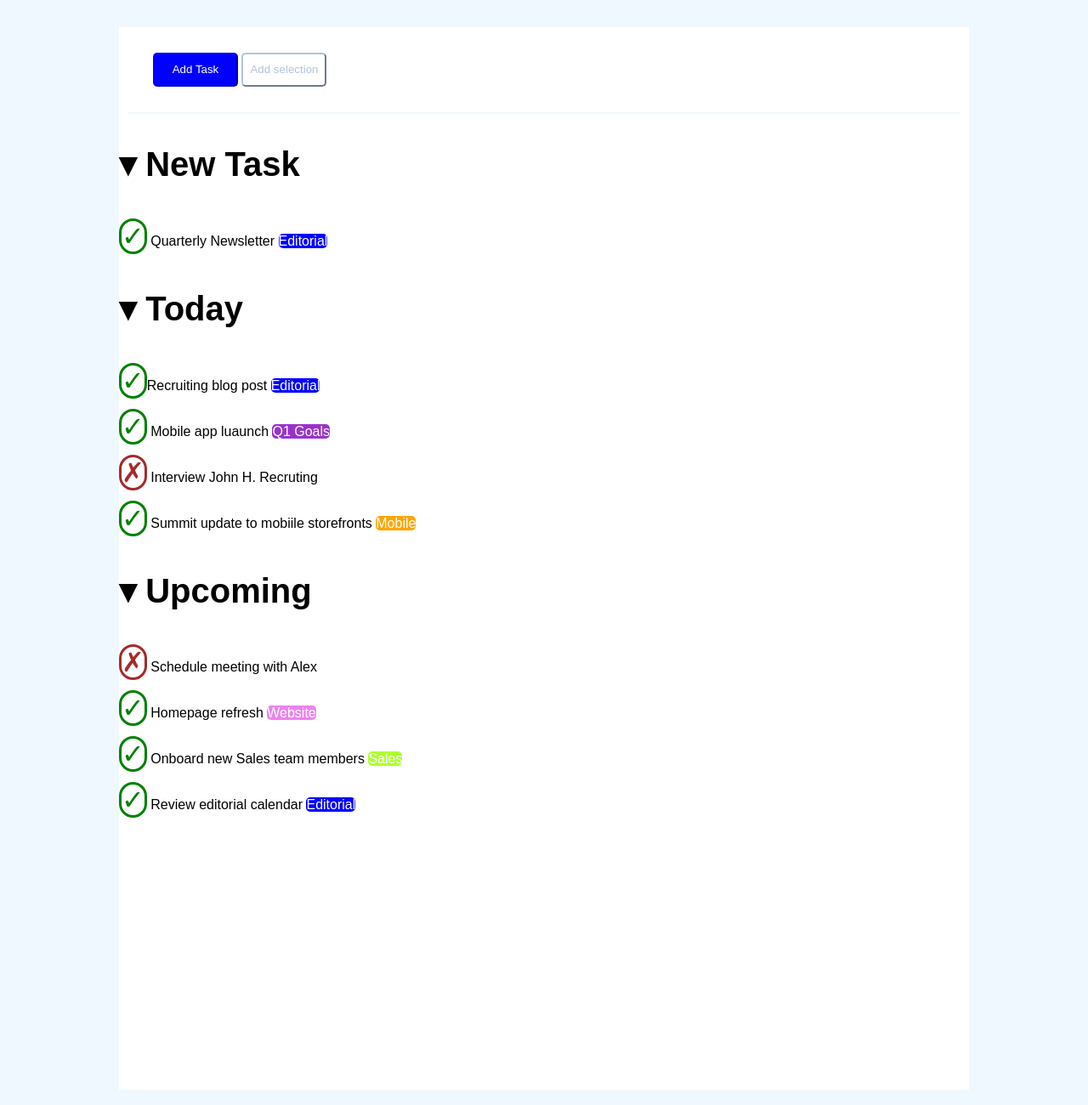
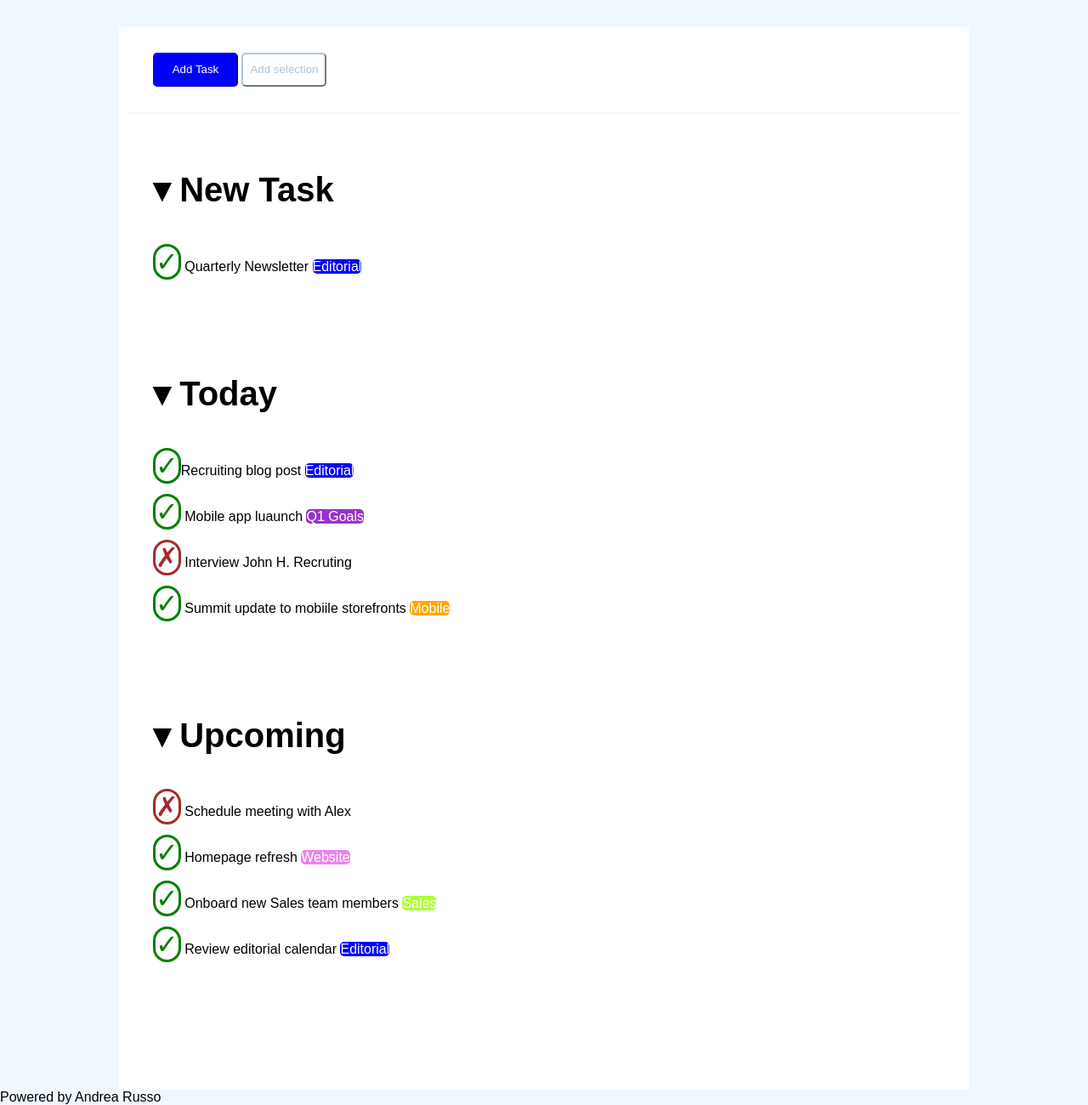
Before and after one commit to Andrearusso94/html-css-toboolist, a plain HTML site: page index.html in a window 1280 px wide. Shown: the part 107-1407 px from the top of the page at 85% size. Drawn offline with Linux system fonts and the light colour scheme.

Commit message:
add footer and margin/padding

```diff
--- a/assets/css/style.css
+++ b/assets/css/style.css
@@ -46,6 +46,18 @@ h1{
     border-color: lightsteelblue;
     width: 100px;
     height: 40px;
+}
+.list-task {
+    margin: 10px;
+    padding: 30px;
+}
+.list-today {
+    margin: 10px;
+    padding: 30px;
+}
+.list-upcoming {
+    margin: 10px;
+    padding: 30px;
 }
 
 .check{
--- a/index.html
+++ b/index.html
@@ -20,19 +20,19 @@
         <button class="button first">Add Task</button>
         <button class="button second">Add selection</button>
         </div>
-        <div class="list task">
+        <div class="list-task">
             <h1>&dtrif; New Task</h1>
             <p> <span class="check">&check;</span> Quarterly Newsletter <span class="editorial">Editorial</span></p>
 
         </div>
-        <div class="list today">
+        <div class="list-today">
             <h1>&dtrif; Today</h1>
             <p> <span class="check">&check;</span>Recruiting blog post <span class="editorial">Editorial</span></p>
             <p> <span class="check">&check;</span> Mobile app luaunch <span class="qgoals">Q1 Goals</span></p>
             <p> <span class="cross">&cross;</span> Interview John H. <span class="recruting">Recruting</span></p>
             <p> <span class="check">&check;</span> Summit update to mobiile storefronts <span class="mobile">Mobile</span></p>
         </div>
-        <div class="list upcoming">
+        <div class="list-upcoming">
             <h1>&dtrif; Upcoming</h1>
             <p> <span class="cross">&cross;</span> Schedule meeting with Alex</p>
             <p> <span class="check">&check;</span> Homepage refresh <span class="website">Website</span></p>
@@ -42,7 +42,9 @@
     </div>
   </main>
   <!-- /#site_main -->
-  <footer></footer>
+  <footer>
+    <div>Powered by Andrea Russo</div>
+  </footer>
   <!-- /#site_footer -->
 </body>
 </html>
```
